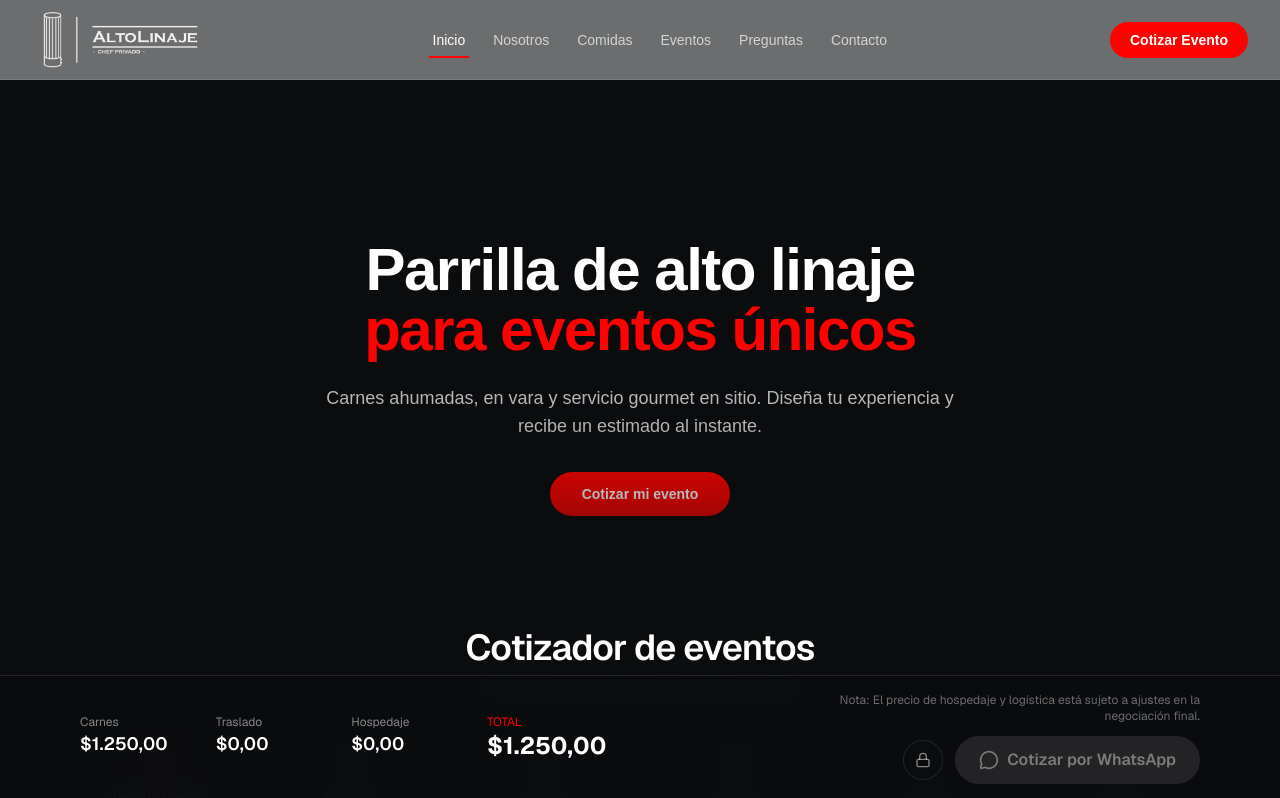
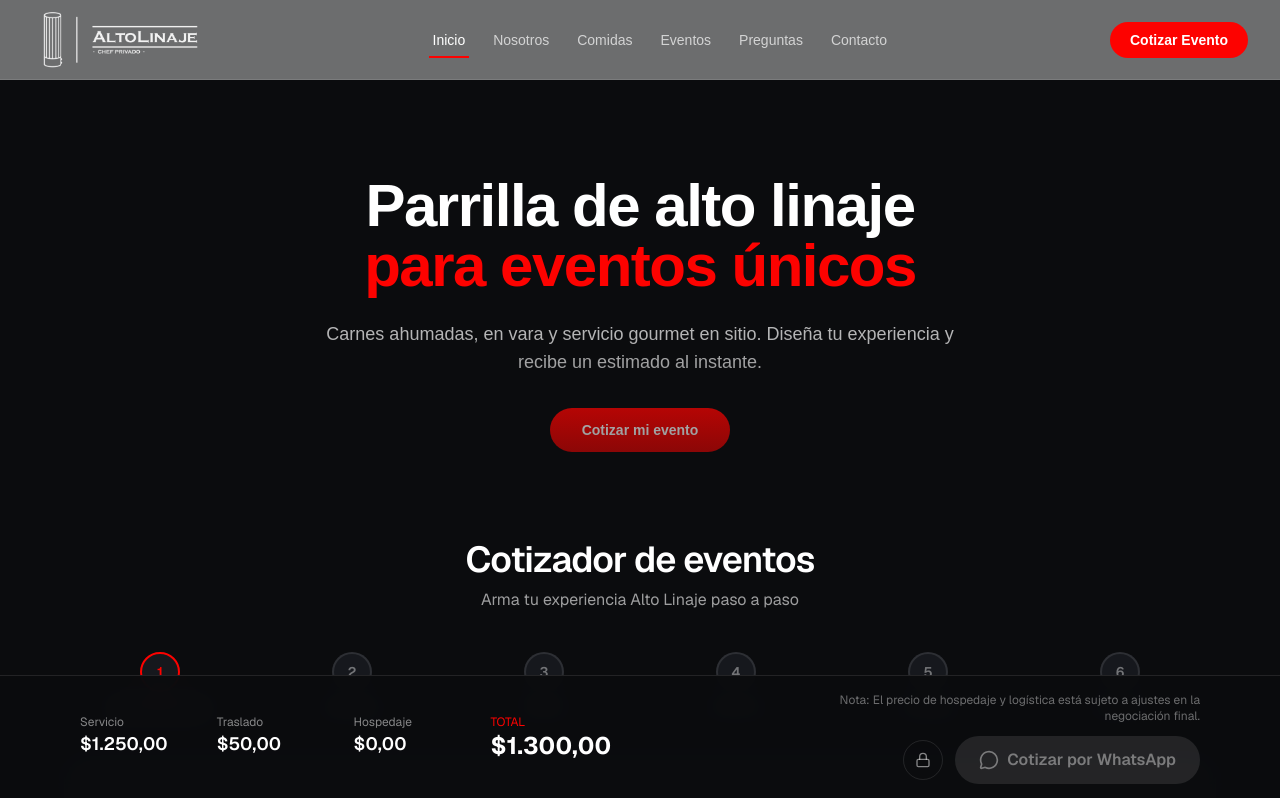
Before and after one commit to quingoz/altolinaje, a Next.js app: page / in a window 1280 px wide. Shown: the top 798 px of the page. Built offline with nearby package versions, Linux system fonts and the light colour scheme.

Commit message:
actualizado path de despliegue de cPanel a dominio principal y regenerada build estática con chunks actualizados

```diff
--- a/src/app/page.tsx
+++ b/src/app/page.tsx
@@ -5,7 +5,7 @@ export default function Home() {
   return (
     <>
       <section
-        className="relative overflow-hidden bg-[#0b0c0e] px-4 pb-16 pt-24 text-center sm:pt-32 lg:pt-40"
+        className="relative overflow-hidden bg-[#0b0c0e] px-4 pb-8 pt-16 text-center sm:pt-20 sm:pb-10 lg:pt-24"
         aria-labelledby="hero-title"
       >
         <div className="mx-auto max-w-4xl">
--- a/src/components/calculator/EventCalculator.tsx
+++ b/src/components/calculator/EventCalculator.tsx
@@ -42,26 +42,34 @@ type LucideIcon = React.ComponentType<{ className?: string }>;
 
 const VENEZUELA_LOCATIONS: Record<string, string[]> = {
   Amazonas: ["Puerto Ayacucho", "Otra"],
-  Anzoátegui: ["Barcelona", "Puerto La Cruz", "Otra"],
+  Anzoátegui: ["Barcelona", "Puerto La Cruz", "El Tigre", "Otra"],
   Apure: ["San Fernando de Apure", "Otra"],
   Aragua: ["Maracay", "Otra"],
-  Barinas: ["Barinas", "Otra"],
+  Barinas: ["Barinas", "Santa Bárbara de Barinas", "Barinitas", "Otra"],
   Bolívar: ["Ciudad Bolívar", "Puerto Ordaz", "Otra"],
   Carabobo: ["Valencia", "Otra"],
   Cojedes: ["San Carlos", "Otra"],
   "Delta Amacuro": ["Tucupita", "Otra"],
   "Distrito Capital": ["Caracas", "Otra"],
   Falcón: ["Coro", "Otra"],
-  Guárico: ["San Juan de los Morros", "Otra"],
+  Guárico: ["San Juan de los Morros", "Calabozo", "Otra"],
   "La Guaira": ["La Guaira", "Maiquetía", "Otra"],
-  Lara: ["Barquisimeto", "Otra"],
+  Lara: ["Barquisimeto", "Carora", "El Tocuyo", "Otra"],
   Mérida: ["Mérida", "El Vigía", "Otra"],
-  Miranda: ["Caracas", "Los Teques", "Otra"],
+  Miranda: ["Caracas", "Los Teques", "Higuerote", "Otra"],
   Monagas: ["Maturín", "Otra"],
-  "Nueva Esparta": ["Porlamar", "Otra"],
-  Portuguesa: ["Guanare", "Otra"],
+  "Nueva Esparta": ["Porlamar", "Margarita", "Otra"],
+  Portuguesa: ["Guanare", "Acarigua", "Araure", "Otra"],
   Sucre: ["Cumaná", "Otra"],
-  Táchira: ["San Cristóbal", "Cúcuta", "Rubio", "Otra"],
+  Táchira: [
+    "San Cristóbal",
+    "Cúcuta",
+    "Rubio",
+    "La Grita",
+    "Pregonero",
+    "San Antonio del Táchira",
+    "Otra",
+  ],
   Trujillo: ["Valera", "Trujillo", "Otra"],
   Yaracuy: ["San Felipe", "Otra"],
   Zulia: ["Maracaibo", "Otra"],
@@ -197,8 +205,6 @@ function ModalityCard({
   selected: boolean;
   onClick: () => void;
 }) {
-  const Icon = MODALITY_ICONS[modality.id] || Users;
-
   return (
     <motion.button
       type="button"
@@ -210,21 +216,21 @@ function ModalityCard({
         selected ? "border-[#fd0200]" : "border-white/10 hover:border-white/30"
       )}
     >
-      {modality.image && (
-        <div className="relative h-40 w-full overflow-hidden">
+      <div className="relative h-56 w-full overflow-hidden sm:h-64">
+        {modality.image ? (
           <Image
             src={modality.image}
             alt={modality.name}
             fill
             className="object-cover"
           />
-          <div className="absolute inset-0 bg-gradient-to-t from-[#0b0c0e] to-transparent" />
-        </div>
-      )}
+        ) : (
+          <div className="flex h-full w-full items-center justify-center bg-gradient-to-br from-[#1f2229] to-[#0b0c0e]">
+            <Users className="h-16 w-16 text-[#fd0200]/30" />
+          </div>
+        )}
+      </div>
       <div className="p-6">
-        <div className="mb-4 flex h-16 w-16 items-center justify-center rounded-full bg-[#fd0200]/10 text-[#fd0200]">
-          <Icon className="h-8 w-8" />
-        </div>
         <h3 className="text-xl font-semibold text-white">{modality.name}</h3>
         <p className="mt-2 text-sm text-white/60">{modality.description}</p>
         <p className="mt-4 text-xs font-medium text-[#fd0200]">
@@ -547,7 +553,7 @@ function FloatingBar({
               >
                 <div className="mt-4 grid grid-cols-3 gap-3 border-t border-white/10 pt-4">
                   <div>
-                    <p className="text-xs text-white/50">Carnes</p>
+                    <p className="text-xs text-white/50">Servicio</p>
                     <p className="text-sm font-semibold text-white">{formatCurrency(quote.baseCost)}</p>
                   </div>
                   <div>
@@ -576,7 +582,7 @@ function FloatingBar({
         <div className="hidden lg:flex lg:flex-row lg:items-center lg:justify-between lg:gap-4">
           <div className="grid grid-cols-2 gap-4 sm:grid-cols-4">
             <div>
-              <p className="text-xs text-white/50">Carnes</p>
+              <p className="text-xs text-white/50">Servicio</p>
               <p className="text-lg font-semibold text-white">{formatCurrency(quote.baseCost)}</p>
             </div>
             <div>
@@ -1127,7 +1133,7 @@ export default function EventCalculator() {
             <div className="rounded-2xl border border-white/10 bg-[#0b0c0e] p-6">
               <div className="grid grid-cols-2 gap-4 sm:grid-cols-4">
                 <div>
-                  <p className="text-xs text-white/50">Carnes</p>
+                  <p className="text-xs text-white/50">Servicio</p>
                   <p className="text-lg font-semibold text-white">{formatCurrency(quote.baseCost)}</p>
                 </div>
                 <div>
--- a/src/components/calculator/OwnerPDF.tsx
+++ b/src/components/calculator/OwnerPDF.tsx
@@ -230,7 +230,7 @@ const OwnerPDF = forwardRef<OwnerPDFRef, OwnerPDFData>(
               <tbody>
                 <tr className="border-b border-[#e5e7eb]">
                   <td className="w-2/3 border-r border-[#e5e7eb] p-2 font-semibold text-[#374151]">
-                    Servicio de carnes
+                    Servicio
                   </td>
                   <td className="p-2 text-right font-mono">
                     {formatCurrency(props.baseCost)}
--- a/src/data/rates.json
+++ b/src/data/rates.json
@@ -18,23 +18,77 @@
     "costPerKm": 0.90,
     "heavyLogisticsPaxThreshold": 180,
     "heavyLogisticsMultiplier": 2,
-    "customCityRates": {
-      "San Cristóbal": 0,
-      "Caracas": 0,
-      "Cúcuta": 120,
-      "Barinas": 150
+    "cityRates": {
+      "Táchira": {
+        "San Cristóbal": 50,
+        "Rubio": 60,
+        "La Grita": 150,
+        "Pregonero": 150,
+        "San Antonio del Táchira": 120
+      },
+      "Monagas": {
+        "Maturín": 500
+      },
+      "Anzoátegui": {
+        "Barcelona": 360,
+        "Puerto La Cruz": 380,
+        "El Tigre": 500
+      },
+      "Lara": {
+        "Carora": 500,
+        "Barquisimeto": 400,
+        "El Tocuyo": 460
+      },
+      "Barinas": {
+        "Barinas": 350,
+        "Santa Bárbara de Barinas": 200,
+        "Barinitas": 380
+      },
+      "Zulia": {
+        "Maracaibo": 480
+      },
+      "Guárico": {
+        "San Juan de los Morros": 200,
+        "Calabozo": 300
+      },
+      "Bolívar": {
+        "Ciudad Bolívar": 650,
+        "Puerto Ordaz": 600
+      },
+      "Miranda": {
+        "Higuerote": 180
+      },
+      "Nueva Esparta": {
+        "Margarita": 500
+      },
+      "Falcón": {
+        "Coro": 550
+      },
+      "Portuguesa": {
+        "Acarigua": 380,
+        "Araure": 380,
+        "Guanare": 440
+      },
+      "Yaracuy": {
+        "San Felipe": 340
+      }
     }
   },
   "lodging": {
     "costPerParrillero": 40,
     "paxPerParrillero": 40,
-    "citiesRequiringLodging": ["Mérida", "Trujillo", "Barinas", "Zulia", "Valencia", "Barquisimeto", "Maracaibo"]
+    "citiesRequiringLodging": [
+      "Mérida", "Trujillo", "Valencia", "Barquisimeto", "Maracaibo", "Barinas",
+      "La Grita", "Pregonero", "Maturín", "Barcelona", "Puerto La Cruz", "El Tigre",
+      "Carora", "Santa Bárbara de Barinas", "Calabozo", "Ciudad Bolívar", "Puerto Ordaz",
+      "Margarita", "Coro", "Acarigua", "Araure", "Guanare", "San Felipe", "Barinitas", "El Tocuyo"
+    ]
   },
   "menuOptions": {
     "modalities": [
       { "id": "self_service", "name": "Self-Services", "minRecipes": 2, "maxRecipes": 3, "description": "Nuestro equipo desplegara cada estacion de comida en los Chef and Dish. El servicio finaliza al momento que se agota la comida.", "image": "/images/mode-self-services.jpg" },
       { "id": "doble_tanda", "name": "Doble Tanda", "minRecipes": 4, "maxRecipes": 4, "description": "800grs de proteina por persona prestadas en las cajas, servidas con una diferencia de 1,2 o 3 horas. La capacidad de cada caja es de 10 personas.", "image": "/images/mode-doble-tanda.jpg" },
-      { "id": "rodizio", "name": "Rodizio", "minRecipes": 4, "maxRecipes": 4, "description": "Los comensales dispondran de una mesa de contornos y ensaladas para servirse al gusto. Mientras los chefs pasan directamente por las mesas sirviendo una rotacion constante de cortes.", "image": "/images/mode-rodizio.jpg" }
+      { "id": "rodizio", "name": "Rodizio", "minRecipes": 4, "maxRecipes": 4, "description": "Los comensales dispondran de una mesa de contornos y ensaladas para servirse al gusto. Mientras los chefs pasan directamente por las mesas sirviendo una rotacion constante de cortes. Servicio de 3 horas de rodizio.", "image": "/images/mode-rodizio.jpg" }
     ],
     "recipes": [
       { "id": "lomo_cerdo", "name": "Lomo de Cerdo", "description": "Con chicharron acompañado de salsa de chistorra y pimenton ahumado." },
--- a/src/lib/calculator.ts
+++ b/src/lib/calculator.ts
@@ -78,11 +78,11 @@ export function calculateQuote(
   // Asignación de sucursal
   const assignedBranch = getAssignedBranchName(state);
 
-  // Costo de traslado
-  const customRate = rateConfig.travel.customCityRates[city];
+  // Costo de traslado: tarifa fija por estado + ciudad si existe; si no, por km
+  const stateCityRate = rateConfig.travel.cityRates[state]?.[city];
   const rawTravelCost =
-    typeof customRate === "number"
-      ? customRate
+    typeof stateCityRate === "number"
+      ? stateCityRate
       : distanceKm * rateConfig.travel.costPerKm;
 
   const isTravelDoubled = pax >= rateConfig.travel.heavyLogisticsPaxThreshold;
--- a/src/lib/whatsapp.ts
+++ b/src/lib/whatsapp.ts
@@ -70,7 +70,7 @@ function buildWhatsAppMessage(params: WhatsAppQuoteParams): string {
     `• Ensaladas: ${salads.join(", ") || "-"}`,
     "",
     "💰 *Desglose de Cotización:*",
-    `• Servicio de Carnes: ${formatCurrency(baseCost)}`,
+    `• Servicio: ${formatCurrency(baseCost)}`,
     `• Logística/Traslado: ${formatCurrency(travelCost)}${travelNote}`,
     `• Hospedaje${lodgingNote}: ${formatCurrency(lodgingCost)}`,
     hasOwnerAdjustment ? adjustment : "",
--- a/src/types/calculator.ts
+++ b/src/types/calculator.ts
@@ -84,7 +84,8 @@ export interface RateConfig {
     costPerKm: number;
     heavyLogisticsPaxThreshold: number;
     heavyLogisticsMultiplier: number;
-    customCityRates: Record<string, number>;
+    /** Tarifas fijas de traslado por estado y ciudad. Si la combinación no existe, se usa `costPerKm`. */
+    cityRates: Record<string, Record<string, number>>;
   };
   lodging: {
     costPerParrillero: number;
```
Also changed, not shown: .cpanel.yml, public/images/Gemini_Generated_Image_xstpshxstpshxstp.jpeg (added), 37 other files (tests, documents, lock files or other folders).
